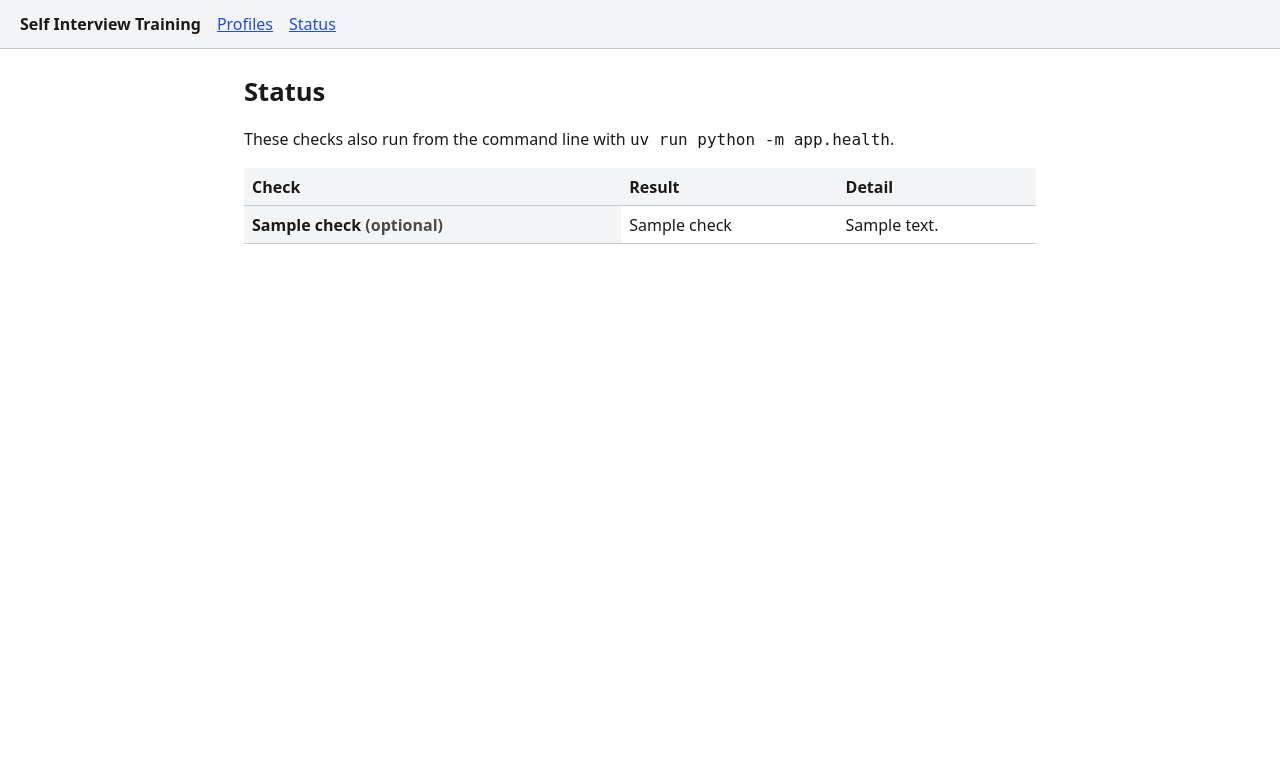
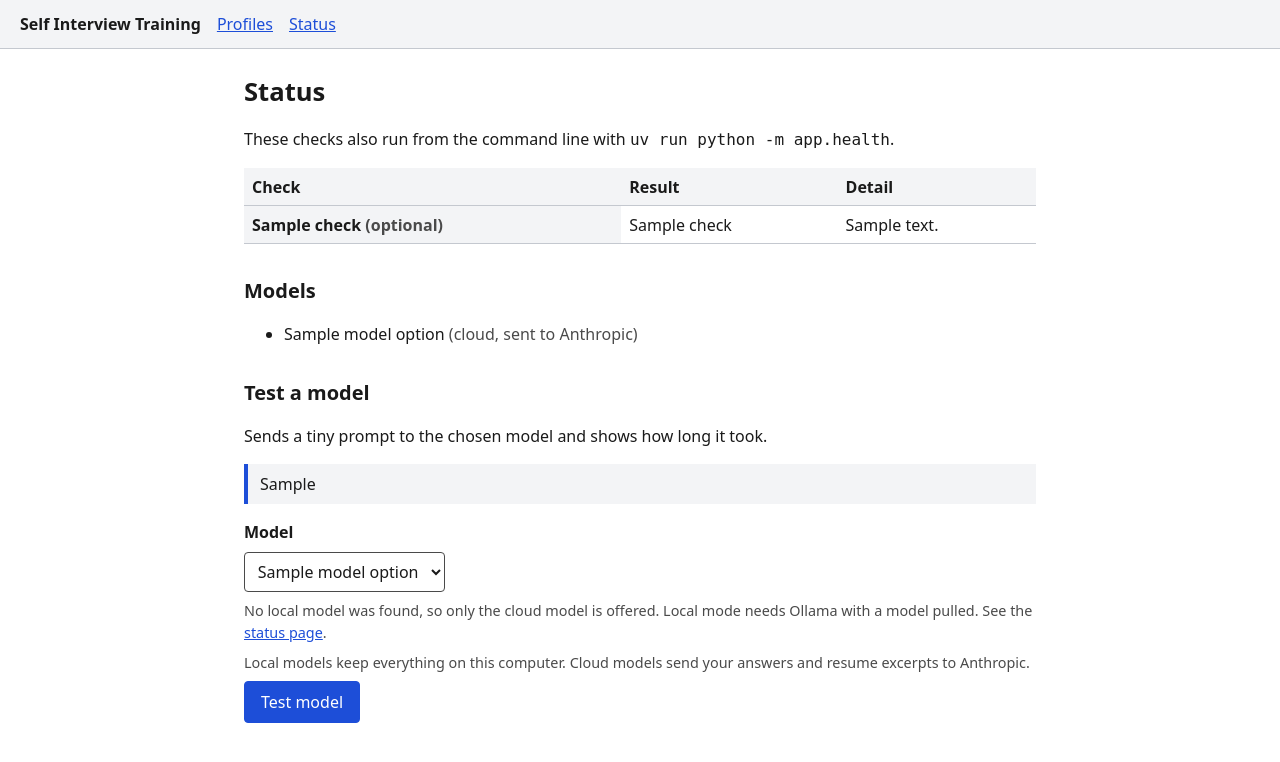
Before and after one commit to CodewithWitcher/Self-Interview-Training, a FastAPI app: template app/templates/status.html in a window 1280 px wide. Shown: the top 762 px of the page. Run offline with FastAPI, Linux system fonts and the light colour scheme; the template is opened without the code that fills it: most values are stand-ins (such as "Sample title", 1, 10 or a date in 2020); parts of the project's set-up code (start-up, migrations or seed data) failed here and were passed over.

Commit message:
T19 Status page, complete
Model list with local and cloud labels, and Test model, which sends the Ping prompt and shows the elapsed time or the error.

Co-Authored-By: Claude Opus 5.5 <noreply@anthropic.com>
Claude-Session: https://claude.ai/code/session_01CUJUHGg99aZ5M8V3xkYwuK

```diff
--- a/app/templates/status.html
+++ b/app/templates/status.html
@@ -1,5 +1,23 @@
 {% extends "base.html" %}
-{% block title %}Status{% endblock %}
+{% block title %}Status
+<h2>Models</h2>
+{% if model_options %}
+<ul>
+  {% for o in model_options %}
+  <li>{{ o.label }} <span class="muted">({% if o.is_local %}local, nothing leaves this computer{% else %}cloud, sent to Anthropic{% endif %})</span></li>
+  {% endfor %}
+</ul>
+{% endif %}
+
+<h2>Test a model</h2>
+<p>Sends a tiny prompt to the chosen model and shows how long it took.</p>
+{% if test_result %}<p class="notice" role="status">{{ test_result }}</p>{% endif %}
+{% if test_error %}<p class="error-box" role="alert">{{ test_error }}</p>{% endif %}
+<form method="post" action="/status/test" class="stack" data-busy>
+  {% include "_model_picker.html" %}
+  <button type="submit">Test model</button>
+</form>
+{% endblock %}
 {% block content %}
 <h1>Status</h1>
 <p>These checks also run from the command line with <code>uv run python -m app.health</code>.</p>
@@ -16,4 +34,22 @@
   {% endfor %}
   </tbody>
 </table>
+
+<h2>Models</h2>
+{% if model_options %}
+<ul>
+  {% for o in model_options %}
+  <li>{{ o.label }} <span class="muted">({% if o.is_local %}local, nothing leaves this computer{% else %}cloud, sent to Anthropic{% endif %})</span></li>
+  {% endfor %}
+</ul>
+{% endif %}
+
+<h2>Test a model</h2>
+<p>Sends a tiny prompt to the chosen model and shows how long it took.</p>
+{% if test_result %}<p class="notice" role="status">{{ test_result }}</p>{% endif %}
+{% if test_error %}<p class="error-box" role="alert">{{ test_error }}</p>{% endif %}
+<form method="post" action="/status/test" class="stack" data-busy>
+  {% include "_model_picker.html" %}
+  <button type="submit">Test model</button>
+</form>
 {% endblock %}
```
Also changed, not shown: app/routes/status.py (+40 -5 lines), docs/06-task-breakdown.md (+1 -1 lines), tests/test_health.py (+32 -0 lines).
